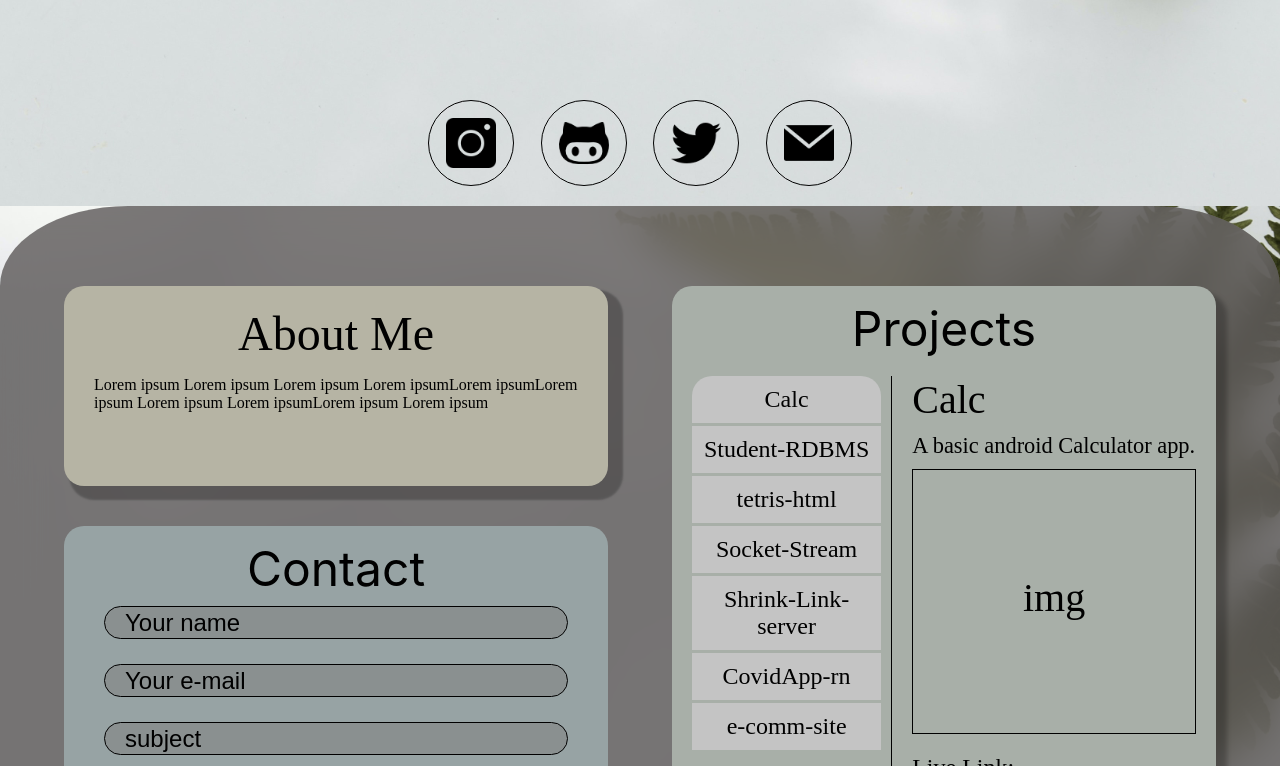
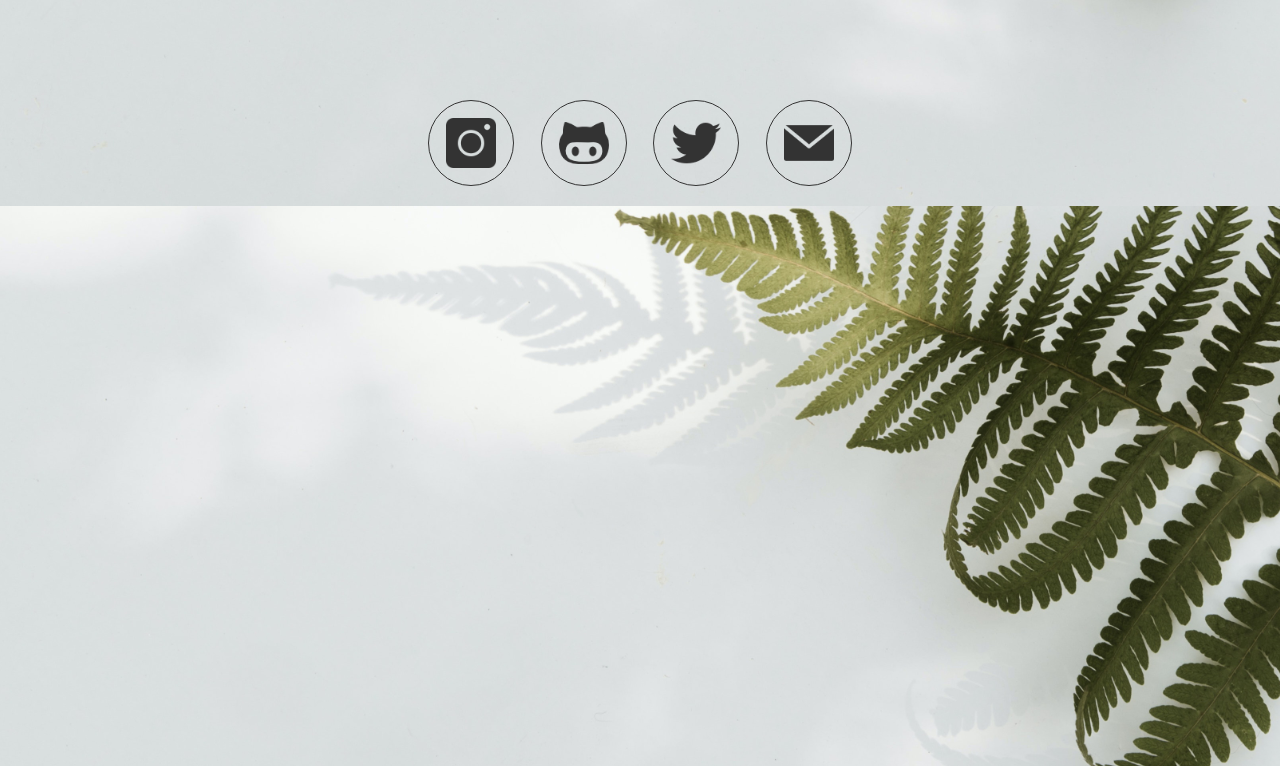
Before and after one commit to anuraq/my-profile-site, a React (Create React App) app: page / in a window 1280 px wide. Shown: the part 594-1360 px from the top of the page. Built offline with nearby package versions, Linux system fonts and the light colour scheme; a web font is replaced by a local one.

Commit message:
dd.d.dd...d..d.d.deeeplooooy

```diff
--- a/package.json
+++ b/package.json
@@ -6,8 +6,10 @@
     "@testing-library/jest-dom": "^4.2.4",
     "@testing-library/react": "^9.5.0",
     "@testing-library/user-event": "^7.2.1",
+    "framer-motion": "^3.5.3",
     "react": "^16.13.1",
     "react-dom": "^16.13.1",
+    "react-intersection-observer": "^8.31.0",
     "react-scripts": "3.4.1"
   },
   "scripts": {
--- a/src/App.css
+++ b/src/App.css
@@ -52,7 +52,7 @@
 }
 .social-btn{
     /**background-color: rgba(127, 127, 127, 0.4); **/
-    border: 1px solid rgb(0, 0, 0);
+    border: 1px solid rgb(51, 51, 51);
     color: aliceblue;
     font-size: 5rem;
     width: 86px;
@@ -61,7 +61,11 @@
     box-sizing: border-box;
     border-radius: 50%;
     display: flex;
-    transition: transform 0.2s ease-in, background-position 0.4s ease-in;
+    transition: transform 0.2s ease-in, background-position 0.4s ease-in, border 0.4s ease-in;
+}
+.social-btn:hover {
+    border-width: 3px;
+    border-color: #f5f5f5;
 }
 .social-btn img{
     display: block;
@@ -69,10 +73,50 @@
     height: 50px;
     width: 50px;
     cursor: pointer;
+    filter: invert(0.2);
+    transition: filter 0s ease-in;
+}
+.social-btn:hover >  img {
+    filter: invert(0.9);
 }
 #insta:hover ,#github:hover ,#twitter:hover ,#mail:hover{
     transform: scale(1.3) translateY(-10px);
     background-position: center bottom;
+}
+@keyframes fade-in {
+    0% {
+        opacity: 0;
+    }
+    100% {
+        opacity: 1;
+    }
+}
+@keyframes fly-in {
+    0% {
+        opacity: 0;
+        transform: scale(3) translateY(100%);
+    }
+    100% {
+        opacity: 1;
+        transform: scale(1) translateY(0);
+    }
+}
+@keyframes from-left {
+    0% {
+        transform: translateX(-100%);
+    }
+    100% {
+        transform: translateX(0);
+    }
+}
+@keyframes from-right {
+    0% {
+        transform: translateX(+100%);
+    }
+    100% {
+        opacity: 1;
+        transform: translateX(0);
+    }
 }
 .main-screen-top{
     display: flex;
@@ -81,6 +125,7 @@
     flex-direction: column;
     height: 100vh;
     width: 100vw;
+    animation: fade-in ease 1.3s;
 }
 #insta{
     background: linear-gradient(to bottom,rgba(160, 154, 154, 0) 50%, #CF2872 50%);
@@ -110,6 +155,7 @@
     border-radius: 10% 10% 0px 0px;
     background-color: rgba(94, 90, 90, 0.81);
     backdrop-filter: blur(20px);
+    animation: fly-in ease 1s;
 }
 .bottom-grid{
     display: grid;
@@ -129,6 +175,8 @@
     box-sizing: border-box;
     transition: transform 0.2s ease;
     box-shadow: 10px 9px 2px 5px rgba(0, 0, 0, 0.25);
+    animation: fly-in ease 1s, from-left ease 1s;
+    animation-delay: 0.1;
 }
 .info-title{
     font-size: 3rem;
@@ -147,6 +195,8 @@
     background-color: #97A3A4;
     border-radius: 20px;
     box-sizing: border-box;
+    animation: fly-in ease 1s, from-left ease 1s;
+    animation-delay: 0.2;
 }
 .projects{
     grid-area: projects;
@@ -157,6 +207,8 @@
     box-sizing: border-box;
     transition: transform 0.2s ease;
     box-shadow: 10px 9px 5px 1px rgba(0, 0, 0, 0.25);
+    animation: fly-in ease 1s, from-right ease 1s;
+    animation-delay: 0.3;
 }
 .contact-title{
     font-family: -apple-system, BlinkMacSystemFont, "Segoe UI", Roboto, Helvetica, Arial, sans-serif, "Apple Color Emoji", "Segoe UI Emoji", "Segoe UI Symbol";
--- a/src/App.js
+++ b/src/App.js
@@ -4,6 +4,12 @@ import Project from './components/Project'
 import './App.css'
 
 export class App extends Component {
+    constructor(props) {
+        super(props);
+        this.state = {showHidden: false}
+        this.toggleHidden = this.toggleHidden.bind(this)
+        window.addEventListener("scroll", this.toggleHidden.bind(this))
+    }
     socialclick(i){
         switch (i){
             case 1: window.open("https://www.instagram.com/anu.r.a.g");
@@ -19,11 +25,24 @@ export class App extends Component {
         }
     }
 
+    toggleHidden() {
+        console.log(window.scrollY)
+        if(window.scrollY > 40) {
+            this.setState({showHidden:true});
+        }
+        else {
+            this.setState({showHidden:false});
+        }
+    }
+
     render() {
+        // if(!this.state.showHidden) {
+        //     window.addEventListener("scroll", this.toggleHidden.bind(this))
+        // }
         return (
             <>
                 <div className="main-screen-top">
-                    <img id="top-logo" src={require('./assets/my-logo.png')}></img>
+                    <img id="top-logo" src={require('./assets/my-logo.png')} alt="logo"></img>
                     <div className="center-text">
                         <span className="title-text">anuraq</span>
                     </div>
@@ -34,7 +53,19 @@ export class App extends Component {
                         <div id="mail" className="social-btn" onClick={() => this.socialclick(4)}><img src={require('./assets/mail.png')} alt="mail"></img></div>
                     </div>
                 </div>
-                <div className="bottom-screen">
+                <div style={{height: '100vh', width: '100vw'}}>
+                { this.state.showHidden && <BottomComponent /> }
+                </div>
+            </>
+        )
+    }
+}
+
+
+function BottomComponent() {
+    return (
+        <div
+        className="bottom-screen">
         <div className="bottom-grid">
             <div className="info-me">
                 <div className="info-title">About Me</div>
@@ -51,9 +82,8 @@ export class App extends Component {
             <div className="footer-text">anuraq &copy; , c is cool</div>
         </div>
     </div>
-            </>
     )
 }
-}
+
 
 export default App
```
Also changed, not shown: 2 other files (tests, documents, lock files or other folders). Lines whose indentation alone changed are shown as unchanged.
